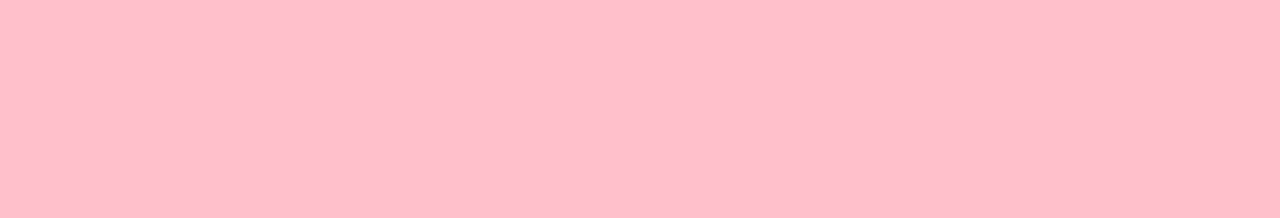
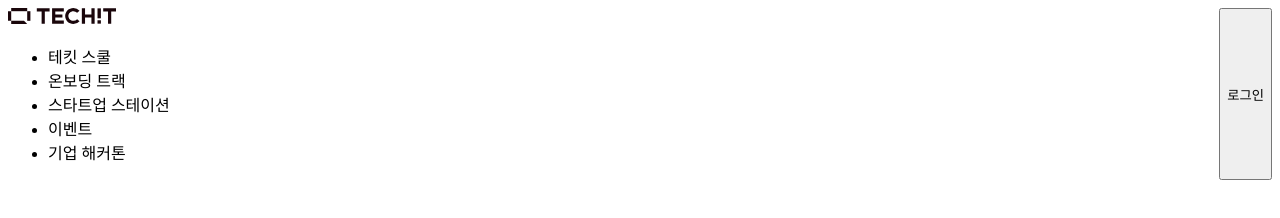
Before and after one commit to KimKyeongSeog/TechIT-Clone, a plain HTML site: page index.html in a window 1280 px wide. Drawn offline with Linux system fonts and the light colour scheme; a web font is replaced by a local one.

Commit message:
1st class

```diff
--- a/index.html
+++ b/index.html
@@ -7,6 +7,20 @@
     <link rel="stylesheet" href="style.css">
 </head>
 <body>
-
+    <header>
+        <div class="header-container">
+            <div>
+                <img class="header-logo" src="./images/techit_logo.svg" alt="techit_logo">
+                <ul>
+                    <li>테킷 스쿨</li>
+                    <li>온보딩 트랙</li>
+                    <li>스타트업 스테이션</li>
+                    <li>이벤트</li>
+                    <li>기업 해커톤</li>
+                </ul>
+            </div>
+            <button>로그인</button>
+        </div>
+    </header>
 </body>
 </html>
--- a/style.css
+++ b/style.css
@@ -1,3 +1,85 @@
+@font-face {
+    font-family: "Pretendard";
+    font-weight: 900;
+    font-display: swap;
+    src: url("https://cdn.jsdelivr.net/gh/Project-Noonnu/noonfonts_2107@1.1/Pretendard-Black.woff")
+      format("woff");
+  }
+
+  @font-face {
+    font-family: "Pretendard";
+    font-weight: 800;
+    font-display: swap;
+    src: url("https://cdn.jsdelivr.net/gh/Project-Noonnu/noonfonts_2107@1.1/Pretendard-ExtraBold.woff")
+      format("woff");
+  }
+
+  @font-face {
+    font-family: "Pretendard";
+    font-weight: 700;
+    font-display: swap;
+    src: url("https://cdn.jsdelivr.net/gh/Project-Noonnu/noonfonts_2107@1.1/Pretendard-Bold.woff")
+      format("woff");
+  }
+
+  @font-face {
+    font-family: "Pretendard";
+    font-weight: 600;
+    font-display: swap;
+    src: url("https://cdn.jsdelivr.net/gh/Project-Noonnu/noonfonts_2107@1.1/Pretendard-SemiBold.woff")
+      format("woff");
+  }
+
+  @font-face {
+    font-family: "Pretendard";
+    font-weight: 500;
+    font-display: swap;
+    src: url("https://cdn.jsdelivr.net/gh/Project-Noonnu/noonfonts_2107@1.1/Pretendard-Medium.woff")
+      format("woff");
+  }
+
+  @font-face {
+    font-family: "Pretendard";
+    font-weight: 400;
+    font-display: swap;
+    src: url("https://cdn.jsdelivr.net/gh/Project-Noonnu/noonfonts_2107@1.1/Pretendard-Regular.woff")
+      format("woff");
+  }
+
+  @font-face {
+    font-family: "Pretendard";
+    font-weight: 300;
+    font-display: swap;
+    src: url("https://cdn.jsdelivr.net/gh/Project-Noonnu/noonfonts_2107@1.1/Pretendard-Light.woff")
+      format("woff");
+  }
+
+  @font-face {
+    font-family: "Pretendard";
+    font-weight: 200;
+    font-display: swap;
+    src: url("https://cdn.jsdelivr.net/gh/Project-Noonnu/noonfonts_2107@1.1/Pretendard-ExtraLight.woff")
+      format("woff");
+  }
+
+  @font-face {
+    font-family: "Pretendard";
+    font-weight: 100;
+    font-display: swap;
+    src: url("https://cdn.jsdelivr.net/gh/Project-Noonnu/noonfonts_2107@1.1/Pretendard-Thin.woff")
+      format("woff");
+  }
+
 body {
-    background-color: pink;
+    font-family: Pretendard;
+
 }
+
+.header-container {
+    display: flex;
+    justify-content: space-between;
+}
+
+.header-logo {
+    width: 108px;
+}
```
Also changed, not shown: images/techit_logo.svg (added).
